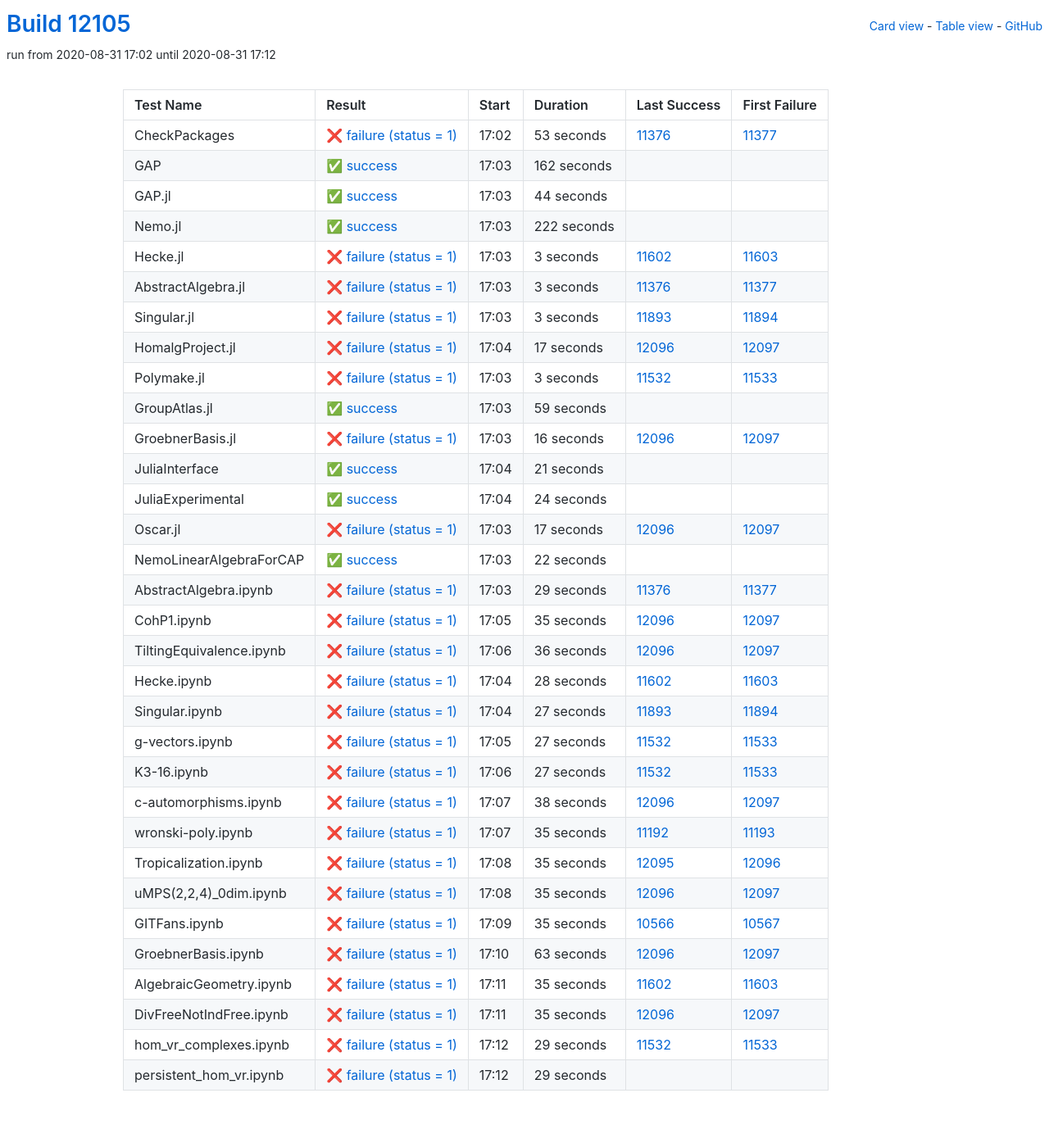
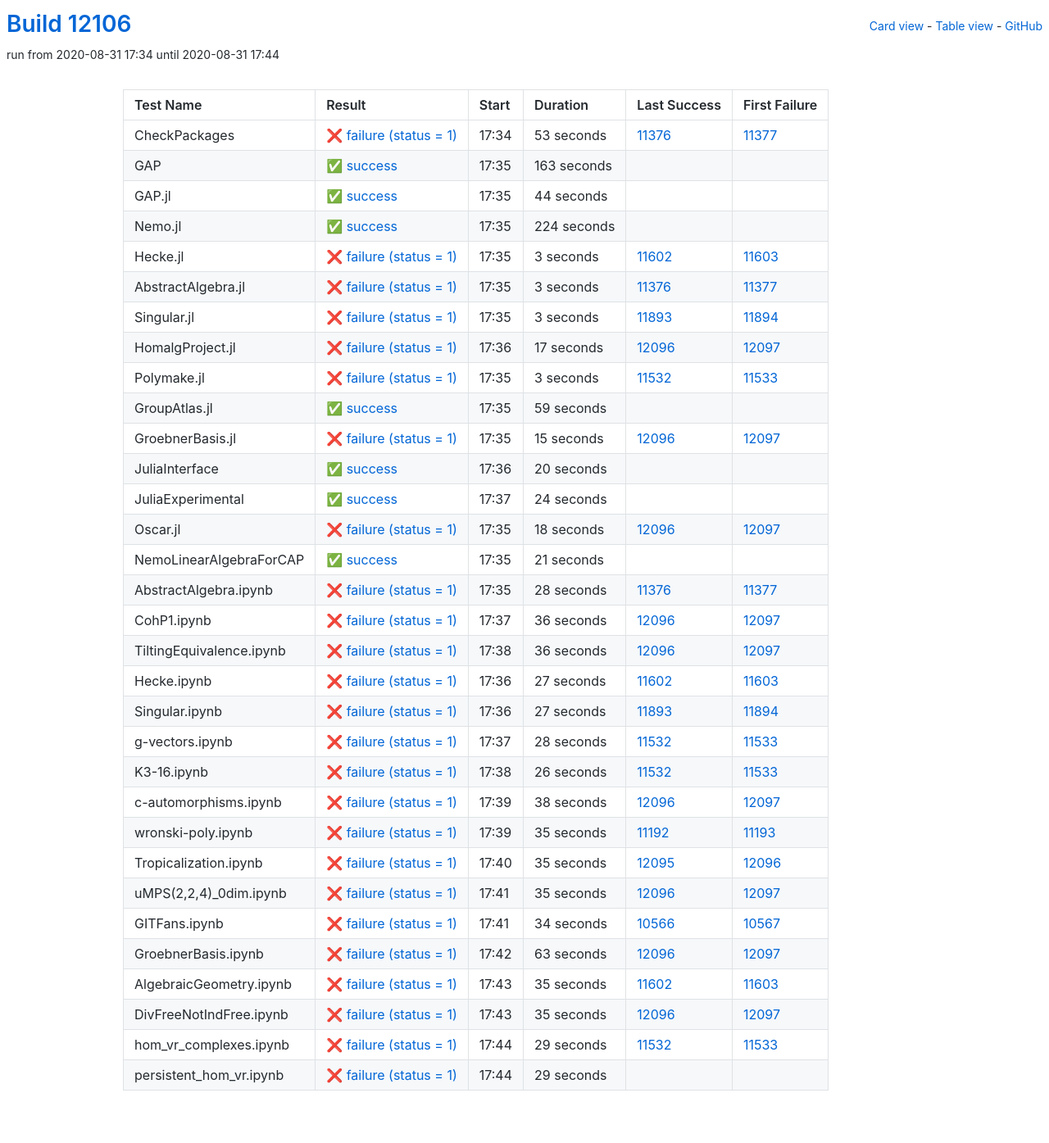
Before and after one commit to oscar-system/oscar-ci-status, a Jekyll site: the page built from table.html, in a window 1280 px wide. Shown: the whole page at 82% size. Built offline with Jekyll 4.4.1, drawn with Linux system fonts in a browser that asks for light colours.

Commit message:
Build #12106

```diff
--- a/_data/ci.yml
+++ b/_data/ci.yml
@@ -1,6 +1,6 @@
 ---
-build: 12105
-build_url: https://oscarci.mathematik.uni-kl.de/job/oscar/12105/
+build: 12106
+build_url: https://oscarci.mathematik.uni-kl.de/job/oscar/12106/
 job: oscar
 organization: oscar-system
 repo: oscar-ci-status
@@ -8,8 +8,8 @@
 tests:
 - name: CheckPackages
   id: checkpackages
-  log: https://oscarci.mathematik.uni-kl.de/job/oscar/12105/artifact/logs/build-12105/CheckPackages.log
-  start: 2020-08-31 17:02
+  log: https://oscarci.mathematik.uni-kl.de/job/oscar/12106/artifact/logs/build-12106/CheckPackages.log
+  start: 2020-08-31 17:34
   success: false
   exitcode: 1
   status: failure
@@ -20,20 +20,20 @@
   first_failure_url: https://oscarci.mathematik.uni-kl.de/job/oscar/11377/
 - name: GAP
   id: gap
-  log: https://oscarci.mathematik.uni-kl.de/job/oscar/12105/artifact/logs/build-12105/GAP.log
-  start: 2020-08-31 17:03
+  log: https://oscarci.mathematik.uni-kl.de/job/oscar/12106/artifact/logs/build-12106/GAP.log
+  start: 2020-08-31 17:35
   success: true
   exitcode: 0
   status: success
-  duration: 162
+  duration: 163
   last_success: false
   last_success_url:
   first_failure: false
   first_failure_url:
 - name: GAP.jl
   id: gap-jl
-  log: https://oscarci.mathematik.uni-kl.de/job/oscar/12105/artifact/logs/build-12105/GAP.jl.log
-  start: 2020-08-31 17:03
+  log: https://oscarci.mathematik.uni-kl.de/job/oscar/12106/artifact/logs/build-12106/GAP.jl.log
+  start: 2020-08-31 17:35
   success: true
   exitcode: 0
   status: success
@@ -44,20 +44,20 @@
   first_failure_url:
 - name: Nemo.jl
   id: nemo-jl
-  log: https://oscarci.mathematik.uni-kl.de/job/oscar/12105/artifact/logs/build-12105/Nemo.jl.log
-  start: 2020-08-31 17:03
+  log: https://oscarci.mathematik.uni-kl.de/job/oscar/12106/artifact/logs/build-12106/Nemo.jl.log
+  start: 2020-08-31 17:35
   success: true
   exitcode: 0
   status: success
-  duration: 222
+  duration: 224
   last_success: false
   last_success_url:
   first_failure: false
   first_failure_url:
 - name: Hecke.jl
   id: hecke-jl
-  log: https://oscarci.mathematik.uni-kl.de/job/oscar/12105/artifact/logs/build-12105/Hecke.jl.log
-  start: 2020-08-31 17:03
+  log: https://oscarci.mathematik.uni-kl.de/job/oscar/12106/artifact/logs/build-12106/Hecke.jl.log
+  start: 2020-08-31 17:35
   success: false
   exitcode: 1
   status: failure
@@ -68,8 +68,8 @@
   first_failure_url: https://oscarci.mathematik.uni-kl.de/job/oscar/11603/
 - name: AbstractAlgebra.jl
   id: abstractalgebra-jl
-  log: https://oscarci.mathematik.uni-kl.de/job/oscar/12105/artifact/logs/build-12105/AbstractAlgebra.jl.log
-  start: 2020-08-31 17:03
+  log: https://oscarci.mathematik.uni-kl.de/job/oscar/12106/artifact/logs/build-12106/AbstractAlgebra.jl.log
+  start: 2020-08-31 17:35
   success: false
   exitcode: 1
   status: failure
@@ -80,8 +80,8 @@
   first_failure_url: https://oscarci.mathematik.uni-kl.de/job/oscar/11377/
 - name: Singular.jl
   id: singular-jl
-  log: https://oscarci.mathematik.uni-kl.de/job/oscar/12105/artifact/logs/build-12105/Singular.jl.log
-  start: 2020-08-31 17:03
+  log: https://oscarci.mathematik.uni-kl.de/job/oscar/12106/artifact/logs/build-12106/Singular.jl.log
+  start: 2020-08-31 17:35
   success: false
   exitcode: 1
   status: failure
@@ -92,8 +92,8 @@
   first_failure_url: https://oscarci.mathematik.uni-kl.de/job/oscar/11894/
 - name: HomalgProject.jl
   id: homalgproject-jl
-  log: https://oscarci.mathematik.uni-kl.de/job/oscar/12105/artifact/logs/build-12105/HomalgProject.jl.log
-  start: 2020-08-31 17:04
+  log: https://oscarci.mathematik.uni-kl.de/job/oscar/12106/artifact/logs/build-12106/HomalgProject.jl.log
+  start: 2020-08-31 17:36
   success: false
   exitcode: 1
   status: failure
@@ -104,8 +104,8 @@
   first_failure_url: https://oscarci.mathematik.uni-kl.de/job/oscar/12097/
 - name: Polymake.jl
   id: polymake-jl
-  log: https://oscarci.mathematik.uni-kl.de/job/oscar/12105/artifact/logs/build-12105/Polymake.jl.log
-  start: 2020-08-31 17:03
+  log: https://oscarci.mathematik.uni-kl.de/job/oscar/12106/artifact/logs/build-12106/Polymake.jl.log
+  start: 2020-08-31 17:35
   success: false
   exitcode: 1
   status: failure
@@ -116,8 +116,8 @@
   first_failure_url: https://oscarci.mathematik.uni-kl.de/job/oscar/11533/
 - name: GroupAtlas.jl
   id: groupatlas-jl
-  log: https://oscarci.mathematik.uni-kl.de/job/oscar/12105/artifact/logs/build-12105/GroupAtlas.jl.log
-  start: 2020-08-31 17:03
+  log: https://oscarci.mathematik.uni-kl.de/job/oscar/12106/artifact/logs/build-12106/GroupAtlas.jl.log
+  start: 2020-08-31 17:35
   success: true
   exitcode: 0
   status: success
@@ -128,32 +128,32 @@
   first_failure_url:
 - name: GroebnerBasis.jl
   id: groebnerbasis-jl
-  log: https://oscarci.mathematik.uni-kl.de/job/oscar/12105/artifact/logs/build-12105/GroebnerBasis.jl.log
-  start: 2020-08-31 17:03
+  log: https://oscarci.mathematik.uni-kl.de/job/oscar/12106/artifact/logs/build-12106/GroebnerBasis.jl.log
+  start: 2020-08-31 17:35
   success: false
   exitcode: 1
   status: failure
-  duration: 16
+  duration: 15
   last_success: 12096
   last_success_url: https://oscarci.mathematik.uni-kl.de/job/oscar/12096/
   first_failure: 12097
   first_failure_url: https://oscarci.mathematik.uni-kl.de/job/oscar/12097/
 - name: JuliaInterface
   id: juliainterface
-  log: https://oscarci.mathematik.uni-kl.de/job/oscar/12105/artifact/logs/build-12105/JuliaInterface.log
-  start: 2020-08-31 17:04
+  log: https://oscarci.mathematik.uni-kl.de/job/oscar/12106/artifact/logs/build-12106/JuliaInterface.log
+  start: 2020-08-31 17:36
   success: true
   exitcode: 0
   status: success
-  duration: 21
+  duration: 20
   last_success: false
   last_success_url:
   first_failure: false
   first_failure_url:
 - name: JuliaExperimental
   id: juliaexperimental
-  log: https://oscarci.mathematik.uni-kl.de/job/oscar/12105/artifact/logs/build-12105/JuliaExperimental.log
-  start: 2020-08-31 17:04
+  log: https://oscarci.mathematik.uni-kl.de/job/oscar/12106/artifact/logs/build-12106/JuliaExperimental.log
+  start: 2020-08-31 17:37
   success: true
   exitcode: 0
   status: success
@@ -164,56 +164,56 @@
   first_failure_url:
 - name: Oscar.jl
   id: oscar-jl
-  log: https://oscarci.mathematik.uni-kl.de/job/oscar/12105/artifact/logs/build-12105/Oscar.jl.log
-  start: 2020-08-31 17:03
+  log: https://oscarci.mathematik.uni-kl.de/job/oscar/12106/artifact/logs/build-12106/Oscar.jl.log
+  start: 2020-08-31 17:35
   success: false
   exitcode: 1
   status: failure
-  duration: 17
+  duration: 18
   last_success: 12096
   last_success_url: https://oscarci.mathematik.uni-kl.de/job/oscar/12096/
   first_failure: 12097
   first_failure_url: https://oscarci.mathematik.uni-kl.de/job/oscar/12097/
 - name: NemoLinearAlgebraForCAP
   id: nemolinearalgebraforcap
-  log: https://oscarci.mathematik.uni-kl.de/job/oscar/12105/artifact/logs/build-12105/NemoLinearAlgebraForCAP.log
-  start: 2020-08-31 17:03
+  log: https://oscarci.mathematik.uni-kl.de/job/oscar/12106/artifact/logs/build-12106/NemoLinearAlgebraForCAP.log
+  start: 2020-08-31 17:35
   success: true
   exitcode: 0
   status: success
-  duration: 22
+  duration: 21
   last_success: false
   last_success_url:
   first_failure: false
   first_failure_url:
 - name: AbstractAlgebra.ipynb
   id: abstractalgebra-ipynb
-  log: https://oscarci.mathematik.uni-kl.de/job/oscar/12105/artifact/logs/build-12105/AbstractAlgebra.ipynb.log
-  start: 2020-08-31 17:03
+  log: https://oscarci.mathematik.uni-kl.de/job/oscar/12106/artifact/logs/build-12106/AbstractAlgebra.ipynb.log
+  start: 2020-08-31 17:35
   success: false
   exitcode: 1
   status: failure
-  duration: 29
+  duration: 28
   last_success: 11376
   last_success_url: https://oscarci.mathematik.uni-kl.de/job/oscar/11376/
   first_failure: 11377
   first_failure_url: https://oscarci.mathematik.uni-kl.de/job/oscar/11377/
 - name: CohP1.ipynb
   id: cohp1-ipynb
-  log: https://oscarci.mathematik.uni-kl.de/job/oscar/12105/artifact/logs/build-12105/CohP1.ipynb.log
-  start: 2020-08-31 17:05
+  log: https://oscarci.mathematik.uni-kl.de/job/oscar/12106/artifact/logs/build-12106/CohP1.ipynb.log
+  start: 2020-08-31 17:37
   success: false
   exitcode: 1
   status: failure
-  duration: 35
+  duration: 36
   last_success: 12096
   last_success_url: https://oscarci.mathematik.uni-kl.de/job/oscar/12096/
   first_failure: 12097
   first_failure_url: https://oscarci.mathematik.uni-kl.de/job/oscar/12097/
 - name: TiltingEquivalence.ipynb
   id: tiltingequivalence-ipynb
-  log: https://oscarci.mathematik.uni-kl.de/job/oscar/12105/artifact/logs/build-12105/TiltingEquivalence.ipynb.log
-  start: 2020-08-31 17:06
+  log: https://oscarci.mathematik.uni-kl.de/job/oscar/12106/artifact/logs/build-12106/TiltingEquivalence.ipynb.log
+  start: 2020-08-31 17:38
   success: false
   exitcode: 1
   status: failure
@@ -224,20 +224,20 @@
   first_failure_url: https://oscarci.mathematik.uni-kl.de/job/oscar/12097/
 - name: Hecke.ipynb
   id: hecke-ipynb
-  log: https://oscarci.mathematik.uni-kl.de/job/oscar/12105/artifact/logs/build-12105/Hecke.ipynb.log
-  start: 2020-08-31 17:04
+  log: https://oscarci.mathematik.uni-kl.de/job/oscar/12106/artifact/logs/build-12106/Hecke.ipynb.log
+  start: 2020-08-31 17:36
   success: false
   exitcode: 1
   status: failure
-  duration: 28
+  duration: 27
   last_success: 11602
   last_success_url: https://oscarci.mathematik.uni-kl.de/job/oscar/11602/
   first_failure: 11603
   first_failure_url: https://oscarci.mathematik.uni-kl.de/job/oscar/11603/
 - name: Singular.ipynb
   id: singular-ipynb
-  log: https://oscarci.mathematik.uni-kl.de/job/oscar/12105/artifact/logs/build-12105/Singular.ipynb.log
-  start: 2020-08-31 17:04
+  log: https://oscarci.mathematik.uni-kl.de/job/oscar/12106/artifact/logs/build-12106/Singular.ipynb.log
+  start: 2020-08-31 17:36
   success: false
   exitcode: 1
   status: failure
@@ -248,32 +248,32 @@
   first_failure_url: https://oscarci.mathematik.uni-kl.de/job/oscar/11894/
 - name: g-vectors.ipynb
   id: g-vectors-ipynb
-  log: https://oscarci.mathematik.uni-kl.de/job/oscar/12105/artifact/logs/build-12105/g-vectors.ipynb.log
-  start: 2020-08-31 17:05
+  log: https://oscarci.mathematik.uni-kl.de/job/oscar/12106/artifact/logs/build-12106/g-vectors.ipynb.log
+  start: 2020-08-31 17:37
   success: false
   exitcode: 1
   status: failure
-  duration: 27
+  duration: 28
   last_success: 11532
   last_success_url: https://oscarci.mathematik.uni-kl.de/job/oscar/11532/
   first_failure: 11533
   first_failure_url: https://oscarci.mathematik.uni-kl.de/job/oscar/11533/
 - name: K3-16.ipynb
   id: k3-16-ipynb
-  log: https://oscarci.mathematik.uni-kl.de/job/oscar/12105/artifact/logs/build-12105/K3-16.ipynb.log
-  start: 2020-08-31 17:06
+  log: https://oscarci.mathematik.uni-kl.de/job/oscar/12106/artifact/logs/build-12106/K3-16.ipynb.log
+  start: 2020-08-31 17:38
   success: false
   exitcode: 1
   status: failure
-  duration: 27
+  duration: 26
   last_success: 11532
   last_success_url: https://oscarci.mathematik.uni-kl.de/job/oscar/11532/
   first_failure: 11533
   first_failure_url: https://oscarci.mathematik.uni-kl.de/job/oscar/11533/
 - name: c-automorphisms.ipynb
   id: c-automorphisms-ipynb
-  log: https://oscarci.mathematik.uni-kl.de/job/oscar/12105/artifact/logs/build-12105/c-automorphisms.ipynb.log
-  start: 2020-08-31 17:07
+  log: https://oscarci.mathematik.uni-kl.de/job/oscar/12106/artifact/logs/build-12106/c-automorphisms.ipynb.log
+  start: 2020-08-31 17:39
   success: false
   exitcode: 1
   status: failure
@@ -284,8 +284,8 @@
   first_failure_url: https://oscarci.mathematik.uni-kl.de/job/oscar/12097/
 - name: wronski-poly.ipynb
   id: wronski-poly-ipynb
-  log: https://oscarci.mathematik.uni-kl.de/job/oscar/12105/artifact/logs/build-12105/wronski-poly.ipynb.log
-  start: 2020-08-31 17:07
+  log: https://oscarci.mathematik.uni-kl.de/job/oscar/12106/artifact/logs/build-12106/wronski-poly.ipynb.log
+  start: 2020-08-31 17:39
   success: false
   exitcode: 1
   status: failure
@@ -296,8 +296,8 @@
   first_failure_url: https://oscarci.mathematik.uni-kl.de/job/oscar/11193/
 - name: Tropicalization.ipynb
   id: tropicalization-ipynb
-  log: https://oscarci.mathematik.uni-kl.de/job/oscar/12105/artifact/logs/build-12105/Tropicalization.ipynb.log
-  start: 2020-08-31 17:08
+  log: https://oscarci.mathematik.uni-kl.de/job/oscar/12106/artifact/logs/build-12106/Tropicalization.ipynb.log
+  start: 2020-08-31 17:40
   success: false
   exitcode: 1
   status: failure
@@ -308,8 +308,8 @@
   first_failure_url: https://oscarci.mathematik.uni-kl.de/job/oscar/12096/
 - name: uMPS(2,2,4)_0dim.ipynb
   id: umps-2-2-4-0dim-ipynb
-  log: https://oscarci.mathematik.uni-kl.de/job/oscar/12105/artifact/logs/build-12105/uMPS-2-2-4-_0dim.ipynb.log
-  start: 2020-08-31 17:08
+  log: https://oscarci.mathematik.uni-kl.de/job/oscar/12106/artifact/logs/build-12106/uMPS-2-2-4-_0dim.ipynb.log
+  start: 2020-08-31 17:41
   success: false
   exitcode: 1
   status: failure
@@ -320,20 +320,20 @@
   first_failure_url: https://oscarci.mathematik.uni-kl.de/job/oscar/12097/
 - name: GITFans.ipynb
   id: gitfans-ipynb
-  log: https://oscarci.mathematik.uni-kl.de/job/oscar/12105/artifact/logs/build-12105/GITFans.ipynb.log
-  start: 2020-08-31 17:09
+  log: https://oscarci.mathematik.uni-kl.de/job/oscar/12106/artifact/logs/build-12106/GITFans.ipynb.log
+  start: 2020-08-31 17:41
   success: false
   exitcode: 1
   status: failure
-  duration: 35
+  duration: 34
   last_success: 10566
   last_success_url: https://oscarci.mathematik.uni-kl.de/job/oscar/10566/
   first_failure: 10567
   first_failure_url: https://oscarci.mathematik.uni-kl.de/job/oscar/10567/
 - name: GroebnerBasis.ipynb
   id: groebnerbasis-ipynb
-  log: https://oscarci.mathematik.uni-kl.de/job/oscar/12105/artifact/logs/build-12105/GroebnerBasis.ipynb.log
-  start: 2020-08-31 17:10
+  log: https://oscarci.mathematik.uni-kl.de/job/oscar/12106/artifact/logs/build-12106/GroebnerBasis.ipynb.log
+  start: 2020-08-31 17:42
   success: false
   exitcode: 1
   status: failure
@@ -344,8 +344,8 @@
   first_failure_url: https://oscarci.mathematik.uni-kl.de/job/oscar/12097/
 - name: AlgebraicGeometry.ipynb
   id: algebraicgeometry-ipynb
-  log: https://oscarci.mathematik.uni-kl.de/job/oscar/12105/artifact/logs/build-12105/AlgebraicGeometry.ipynb.log
-  start: 2020-08-31 17:11
+  log: https://oscarci.mathematik.uni-kl.de/job/oscar/12106/artifact/logs/build-12106/AlgebraicGeometry.ipynb.log
+  start: 2020-08-31 17:43
   success: false
   exitcode: 1
   status: failure
@@ -356,8 +356,8 @@
   first_failure_url: https://oscarci.mathematik.uni-kl.de/job/oscar/11603/
 - name: DivFreeNotIndFree.ipynb
   id: divfreenotindfree-ipynb
-  log: https://oscarci.mathematik.uni-kl.de/job/oscar/12105/artifact/logs/build-12105/DivFreeNotIndFree.ipynb.log
-  start: 2020-08-31 17:11
+  log: https://oscarci.mathematik.uni-kl.de/job/oscar/12106/artifact/logs/build-12106/DivFreeNotIndFree.ipynb.log
+  start: 2020-08-31 17:43
   success: false
   exitcode: 1
   status: failure
@@ -368,8 +368,8 @@
   first_failure_url: https://oscarci.mathematik.uni-kl.de/job/oscar/12097/
 - name: hom_vr_complexes.ipynb
   id: hom-vr-complexes-ipynb
-  log: https://oscarci.mathematik.uni-kl.de/job/oscar/12105/artifact/logs/build-12105/hom_vr_complexes.ipynb.log
-  start: 2020-08-31 17:12
+  log: https://oscarci.mathematik.uni-kl.de/job/oscar/12106/artifact/logs/build-12106/hom_vr_complexes.ipynb.log
+  start: 2020-08-31 17:44
   success: false
   exitcode: 1
   status: failure
@@ -380,8 +380,8 @@
   first_failure_url: https://oscarci.mathematik.uni-kl.de/job/oscar/11533/
 - name: persistent_hom_vr.ipynb
   id: persistent-hom-vr-ipynb
-  log: https://oscarci.mathematik.uni-kl.de/job/oscar/12105/artifact/logs/build-12105/persistent_hom_vr.ipynb.log
-  start: 2020-08-31 17:12
+  log: https://oscarci.mathematik.uni-kl.de/job/oscar/12106/artifact/logs/build-12106/persistent_hom_vr.ipynb.log
+  start: 2020-08-31 17:44
   success: false
   exitcode: 1
   status: failure
```
Also changed, not shown: README.md.
